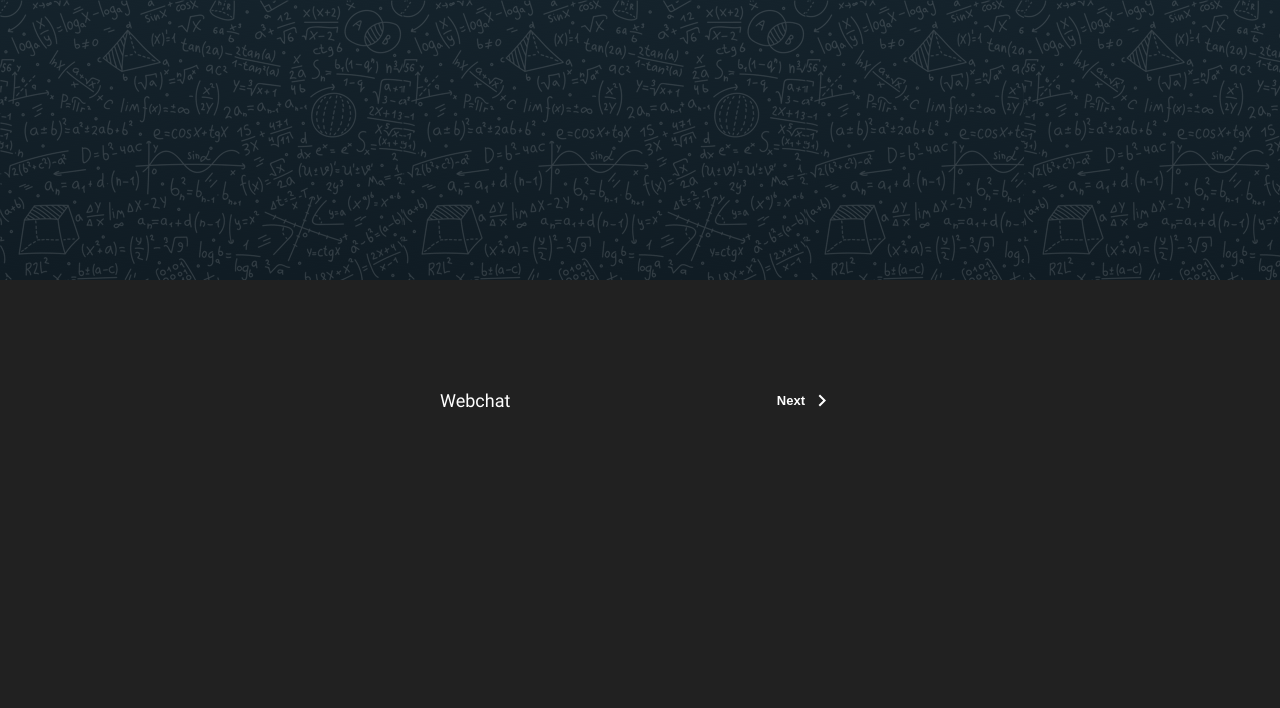
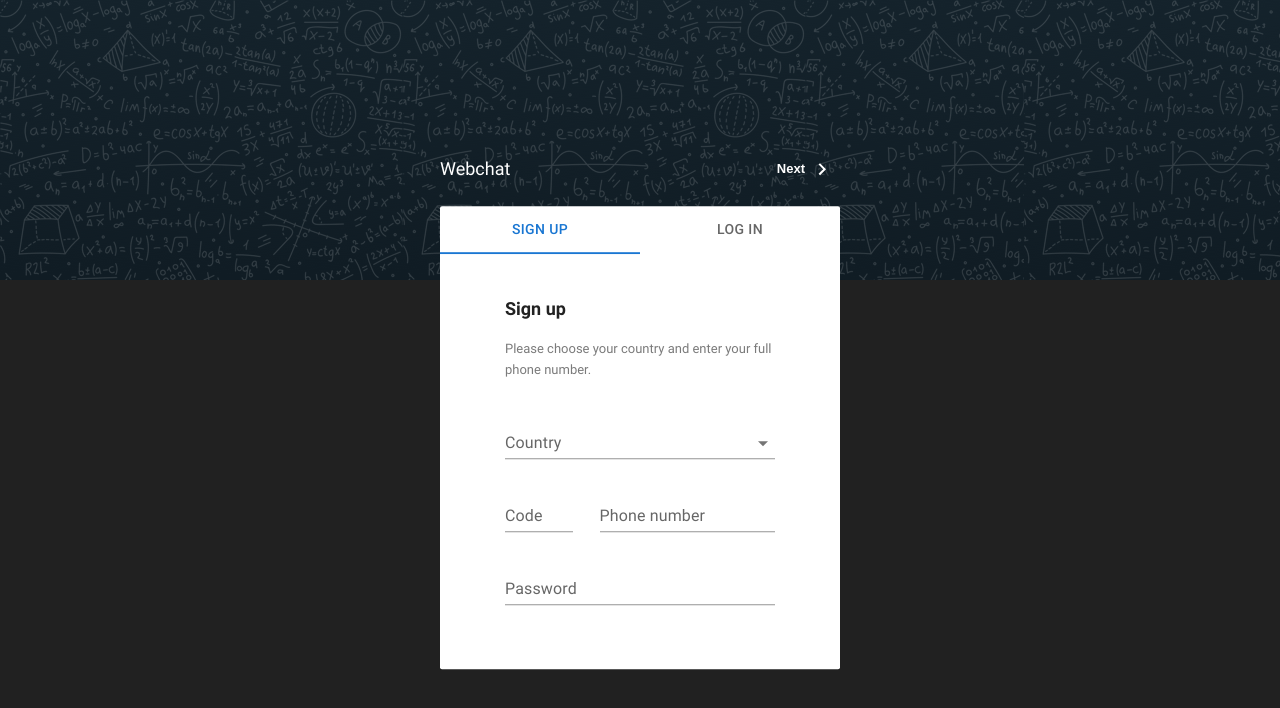
Before and after one commit to max-tsymba/webchat, a React app in the folder client/: page /login in a window 1280 px wide. Shown: the top 708 px of the page. Built offline with nearby package versions, Linux system fonts and the light colour scheme.

Commit message:
client: auth part 1

```diff
--- /dev/null
+++ b/client/src/components/AuthBody/index.tsx
@@ -0,0 +1,37 @@
+import React, { SetStateAction, useState } from 'react';
+import styles from './styles.module.scss';
+import Tabs from '@mui/material/Tabs';
+import Tab from '@mui/material/Tab';
+import FormWrapper from '../FormWrapper';
+
+const AuthBody: React.FunctionComponent = (): React.ReactElement => {
+  const [tabValue, setTabValue]: [
+    number,
+    React.Dispatch<SetStateAction<number>>,
+  ] = useState<number>(1);
+  return (
+    <div className={styles.form}>
+      <Tabs className={styles.tabs} value={tabValue}>
+        <Tab
+          className={styles.tab}
+          value={1}
+          onClick={() => setTabValue(1)}
+          label="Sign up"
+        />
+        <Tab
+          className={styles.tab}
+          value={2}
+          onClick={() => setTabValue(2)}
+          label="Log in"
+        />
+      </Tabs>
+
+      <FormWrapper>
+        {tabValue === 1 && <FormWrapper.Sign></FormWrapper.Sign>}
+        {tabValue === 2 && <FormWrapper.Login></FormWrapper.Login>}
+      </FormWrapper>
+    </div>
+  );
+};
+
+export default AuthBody;
--- /dev/null
+++ b/client/src/components/AuthBody/styles.module.scss
@@ -0,0 +1,11 @@
+.form {
+  background-color: #fff;
+  border-radius: 2px;
+}
+
+.tabs {
+}
+
+.tab {
+  width: 50%;
+}
--- a/client/src/components/AuthForm/index.tsx
+++ b/client/src/components/AuthForm/index.tsx
@@ -1,4 +1,5 @@
 import React from 'react';
+import AuthBody from '../AuthBody';
 import FormHeader from '../FormHeader';
 import styles from './styles.module.scss';
 
@@ -6,6 +7,7 @@ const AuthForm: React.FunctionComponent = (): React.ReactElement => {
   return (
     <div className={styles.main}>
       <FormHeader />
+      <AuthBody />
     </div>
   );
 };
--- /dev/null
+++ b/client/src/components/FormWrapper/index.tsx
@@ -0,0 +1,19 @@
+import React from 'react';
+import styles from './styles.module.scss';
+import Sign from '../Sign';
+import Login from '../Login';
+
+export interface IFormWrapperProps {
+  children?: React.ReactNode | string;
+}
+
+class FormWrapper extends React.Component<IFormWrapperProps> {
+  public static Sign = Sign;
+  public static Login = Login;
+
+  render(): React.ReactNode {
+    return <div className={styles.body}>{this.props.children}</div>;
+  }
+}
+
+export default FormWrapper;
--- /dev/null
+++ b/client/src/components/FormWrapper/styles.module.scss
@@ -0,0 +1,3 @@
+.body {
+  padding: 44px 65px;
+}
--- /dev/null
+++ b/client/src/components/Login/index.tsx
@@ -0,0 +1,36 @@
+import { TextField } from '@mui/material';
+import classNames from 'classnames';
+import React from 'react';
+import styles from './styles.module.scss';
+
+export interface ILoginProps {
+  children?: React.ReactNode | string;
+  className?: string;
+}
+
+const Login: React.FunctionComponent<ILoginProps> = ({
+  children,
+  className,
+}): React.ReactElement => {
+  const bindClasses: string = classNames([className]);
+  return (
+    <form className={bindClasses}>
+      <h3 className={styles.heading}>Log in</h3>
+      <TextField
+        id="standard-basic"
+        label="Phone number"
+        variant="standard"
+        className={styles.phonefield}
+      />
+      <TextField
+        id="standard-basic"
+        label="Password"
+        variant="standard"
+        className={styles.password}
+      />
+      {children}
+    </form>
+  );
+};
+
+export default Login;
--- /dev/null
+++ b/client/src/components/Login/styles.module.scss
@@ -0,0 +1,23 @@
+.heading {
+  color: #222;
+  margin: 0 0 30px;
+  font-size: 18px;
+  font-weight: 700;
+}
+
+.par {
+  color: rgb(123, 123, 123);
+  margin: 15px 0 30px;
+  font-size: 13px;
+  line-height: 160%;
+}
+
+.phonefield {
+  width: 100%;
+  margin-bottom: 25px !important;
+}
+
+.password {
+  width: 100%;
+  margin-bottom: 20px !important;
+}
--- /dev/null
+++ b/client/src/components/Sign/data.ts
@@ -0,0 +1,10 @@
+export interface ICountryData {
+  country: string;
+  code: string;
+}
+
+export const countryData: ICountryData[] = [
+  { country: 'Ukraine', code: '+380' },
+  { country: 'Russia', code: '+7' },
+  { country: 'United States', code: '+1' },
+];
--- /dev/null
+++ b/client/src/components/Sign/index.tsx
@@ -0,0 +1,81 @@
+import {
+  FormControl,
+  InputLabel,
+  Select,
+  MenuItem,
+  TextField,
+} from '@mui/material';
+import classNames from 'classnames';
+import React, { SetStateAction, useState } from 'react';
+import { countryData, ICountryData } from './data';
+import styles from './styles.module.scss';
+
+export interface ISignProps {
+  children?: React.ReactNode | string;
+  className?: string;
+}
+
+const Sign: React.FunctionComponent<ISignProps> = ({
+  children,
+  className,
+}): React.ReactElement => {
+  const bindClasses: string = classNames([className, styles.form]);
+  const [codeValue, setCodeValue]: [
+    string,
+    React.Dispatch<SetStateAction<string>>,
+  ] = useState('');
+  return (
+    <form className={bindClasses}>
+      <h3 className={styles.heading}>Sign up</h3>
+      <p className={styles.par}>
+        Please choose your country and enter your full phone number.
+      </p>
+      <FormControl variant="standard" className={styles.select}>
+        <InputLabel id="demo-simple-select-standard-label">Country</InputLabel>
+        <Select
+          labelId="demo-simple-select-standard-label"
+          id="demo-simple-select-standard"
+          label="Country"
+          defaultValue={''}
+        >
+          {countryData.map((data: ICountryData, index: number) => (
+            <MenuItem
+              value={index + 1}
+              key={data.code}
+              className={styles.select__item}
+              onClick={() => setCodeValue(data.code)}
+            >
+              <span>{data.country}</span>
+            </MenuItem>
+          ))}
+        </Select>
+      </FormControl>
+      <div className={styles.textFields}>
+        <TextField
+          id="standard-basic"
+          label="Code"
+          variant="standard"
+          value={codeValue}
+          className={styles.codefield}
+        />
+
+        <TextField
+          id="standard-basic"
+          label="Phone number"
+          variant="standard"
+          className={styles.phonefield}
+        />
+      </div>
+
+      <TextField
+        id="standard-basic"
+        label="Password"
+        variant="standard"
+        className={styles.password}
+      />
+      {children}
+    </form>
+  );
+};
+
+export default Sign;
--- /dev/null
+++ b/client/src/components/Sign/styles.module.scss
@@ -0,0 +1,50 @@
+.form {
+  background-color: #fff;
+  border-radius: 2px;
+}
+
+.heading {
+  color: #222;
+  margin: 0 0 20px;
+  font-size: 18px;
+  font-weight: 700;
+}
+
+.par {
+  color: rgb(123, 123, 123);
+  margin: 15px 0 30px;
+  font-size: 13px;
+  line-height: 160%;
+}
+
+.select {
+  width: 100%;
+  margin: 0 !important;
+  margin-bottom: 25px !important;
+}
+
+.codefield {
+  width: 25%;
+}
+
+.phonefield {
+  width: 65%;
+}
+
+.textFields {
+  display: flex;
+  justify-content: space-between;
+  margin-bottom: 25px;
+}
+
+.select__item {
+  span:nth-child(2) {
+    margin-left: auto;
+    opacity: 0.7;
+  }
+}
+
+.password {
+  width: 100%;
+  margin-bottom: 20px !important;
+}
```
